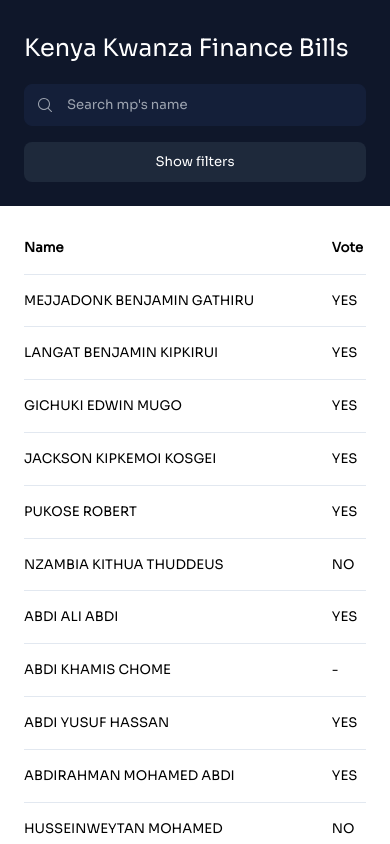
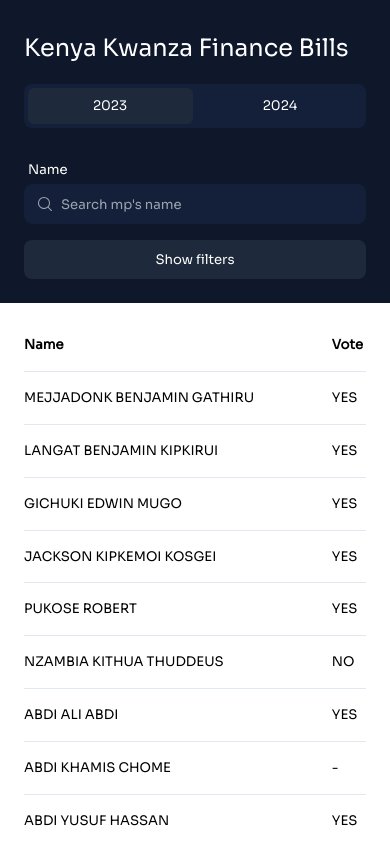
Before and after one commit to AustinMusiku/FinanceBill2023Votes, a React (Vite) app: page / in a window 390 px wide. Shown: the top 844 px of the page. Built offline with nearby package versions, Linux system fonts and the light colour scheme.

Commit message:
Add YearToggle component for filtering by year

```diff
--- a/src/App.jsx
+++ b/src/App.jsx
@@ -6,6 +6,7 @@ import mpArray from "./mps";
 import FormDropdown from "./FormDropdown";
 import FormText from "./FormText";
 import MyFooter from "./MyFooter";
+import YearToggle from "./YearToggle";
 
 const App = () => {
 	const [showFilters, setShowFilters] = useState(window.innerWidth > 768);
@@ -126,6 +127,8 @@ const App = () => {
 				<h1 className="mb-5 font-sans text-2xl text-white md:text-3xl">
 					Kenya Kwanza Finance Bills
 				</h1>
+				{/* toggle year switch */}
+				{!showFilters && <YearToggle setYear={setYear} />}
 
 				<form className="grid w-full grid-cols-1 gap-y-4 md:grid-cols-8 md:items-end md:gap-2">
 					{/* mp name */}
@@ -142,6 +145,7 @@ const App = () => {
 						<div className="grid grid-cols-1 gap-3 md:col-start-3 md:col-end-9 md:grid-cols-6 md:gap-2">
 							{/* year */}
 							<FormDropdown
+								className="hidden md:inline-block"
 								label="year"
 								options={["2023", "2024"]}
 								value={year}
--- a/src/FormText.jsx
+++ b/src/FormText.jsx
@@ -1,7 +1,14 @@
-const FormText = ({ value, onChange }) => {
+const FormText = ({ label, value, onChange }) => {
 	return (
-		<div className="box-border flex w-full items-center justify-between rounded-lg border-[1px] border-[#141f39] bg-[#141f39] py-1 text-sm">
-			<div className="height-full my-2 ml-1 mr-1.5 flex max-h-full items-center px-2">
+		<div className="flex flex-col items-start gap-1">
+			<label
+				className="ml-1 text-sm capitalize text-white md:text-xs"
+				htmlFor="player"
+			>
+				{label}
+			</label>
+			<div className="box-border flex w-full items-center justify-between rounded-lg border-[1px] border-[#141f39] bg-[#141f39] pt-2 text-sm">
+				<div className="height-full relative -mt-0.5 mb-1.5 ml-1 inline-block px-2">
 					<svg className="h-4 w-4 border-0 outline-none" viewBox="0 0 32 32">
 						<path
 							className="fill-current text-gray-400"
@@ -13,12 +20,13 @@ const FormText = ({ value, onChange }) => {
 				<input
 					id="name"
 					type="text"
-				className="block w-full border-0 bg-[#141f39] py-0 pl-0 text-sm text-gray-200 outline-none placeholder:text-gray-400 focus:ring-0"
+					className="mb-1.5 block w-full border-0 bg-[#141f39] py-0 pl-0 text-sm text-gray-200 outline-none placeholder:text-gray-400 focus:ring-0"
 					value={value}
 					placeholder="Search mp's name"
 					onChange={onChange}
 				/>
 			</div>
+		</div>
 	);
 };
 
--- a/src/MpsList.jsx
+++ b/src/MpsList.jsx
@@ -45,7 +45,7 @@ const MpsList = ({ mps, year }) => {
 						<p className="hidden basis-1/4 text-center text-sm font-bold md:inline-block">
 							Attendance
 						</p>
-						<p className="text-righ basis-1/12 text-center text-sm font-bold">
+						<p className="basis-1/12 text-right text-sm font-bold md:text-center">
 							Vote
 						</p>
 					</div>
--- /dev/null
+++ b/src/YearToggle.jsx
@@ -0,0 +1,34 @@
+const YearToggle = ({ setYear }) => {
+	return (
+		<div className="toggle-wrapper after:content-['12th Reading'] relative mx-auto mb-8 flex w-full flex-row items-center gap-1.5 rounded-lg bg-[#141f39] p-1 transition-all after:absolute after:left-1 after:top-1 after:z-0 after:h-[calc(100%-8px)] after:w-[calc(50%-6px)] after:rounded-md after:bg-slate-800 after:px-4 after:py-2 after:duration-200 md:mb-8 md:w-96">
+			<button
+				style={{ WebkitTapHighlightColor: "transparent" }}
+				className="z-10 w-1/2 rounded-md px-8 py-2 text-center text-sm font-medium text-white focus:outline-none"
+				onClick={function (e) {
+					e.preventDefault();
+					setYear("2023");
+					document
+						.querySelector(".toggle-wrapper")
+						.classList.remove("after:translate-x-[calc(100%+4px)]");
+				}}
+			>
+				2023
+			</button>
+			<button
+				style={{ WebkitTapHighlightColor: "transparent" }}
+				className="z-10 w-1/2 rounded-md px-8 py-2 text-center text-sm font-medium text-white focus:outline-none"
+				onClick={function (e) {
+					e.preventDefault();
+					setYear("2024");
+					document
+						.querySelector(".toggle-wrapper")
+						.classList.add("after:translate-x-[calc(100%+4px)]");
+				}}
+			>
+				2024
+			</button>
+		</div>
+	);
+};
+
+export default YearToggle;
```
Lines whose indentation alone changed are shown as unchanged.
